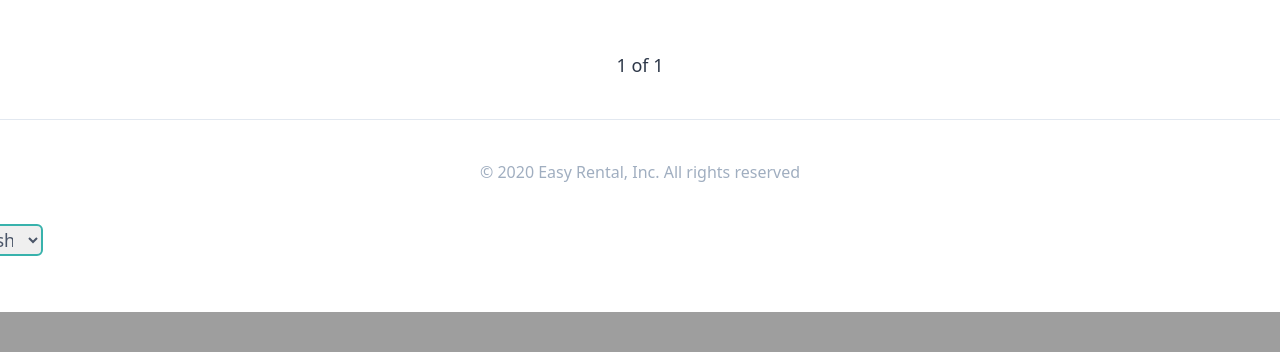
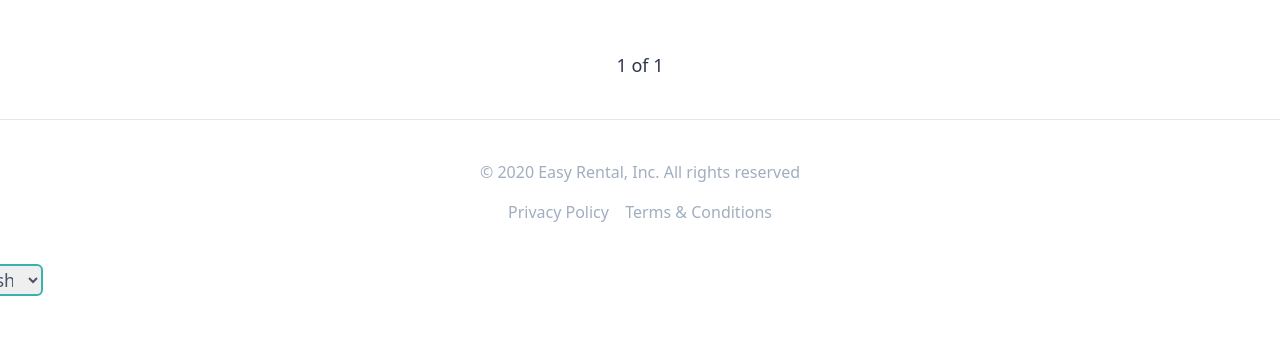
Before and after one commit to VaibhavSethia07/Easy-Rental, a Django app: page / in a window 1280 px wide; the page is wider, and only the part inside the window is pictured. Shown: the part 628-980 px from the top of that part. Before the commit the page ends 940 px from the top of that part, so only its background shows below. Run offline with Django 3.2, Linux system fonts and the light colour scheme; data that the repository does not hold is empty; style sheets or scripts are compiled from the project's sources; some libraries are stand-ins or nearby versions.

Commit message:
Add privacy policy and terms and conditions page

```diff
--- a/conversations/views.py
+++ b/conversations/views.py
@@ -30,12 +30,11 @@ class ConversationDetailView(View):
 
     def post(self, *args, **kwargs):
         message = self.request.POST.get("message", None)
-        print(self.request.POST)
         pk = kwargs.get("pk")
         conversation = models.Conversation.objects.get_or_none(pk=pk)
         if not conversation:
             raise Http404()
-        print( )
+
         if message is not None:
             models.Message.objects.create(
                 message=message,
--- a/rooms/templates/base.html
+++ b/rooms/templates/base.html
@@ -11,13 +11,14 @@
 </head>
 <body class="text-gray-800 mt-20 font-sans">
     {% include 'partials/messages.html' %}
-    <header class="container max-w-full flex top-0 z-10 items-center justify-between px-6 h-18 border-b border-blue-400 fixed bg-white">
-        <div class="flex items-center w-1/3">
+    <header class="container max-w-full flex top-0 z-20 items-center justify-between px-6 h-18 border-b border-blue-400 fixed bg-white">
+        <div class="flex items-center w-1/2">
             <a href="{% url "core:home" %}">
                 <img class="w-10 mr-6" src="{% static 'img/logo.png' %}"  />
             </a>
+            <a href="{% url "core:home" %}" class="w-1/2"><span class=" px-3 text-center font-medium text-blue-500 text-lg font-sans">Easy Rental</span></a>
             {% block search_bar %}
-                <form method="get" action="{% url "rooms:search" %}" class="w-full flex -mt-1">
+                <form method="get" action="{% url "rooms:search" %}" class="w-full flex -mt-1 -ml-32">
                     <i class="fa fa-search flex px-2 ml-0 mt-3 z-10"></i>
                     <div class="w-1/3 flex absolute">
                         <input
--- a/rooms/templates/partials/footer.html
+++ b/rooms/templates/partials/footer.html
@@ -1,7 +1,11 @@
 {% load i18n %}
 <footer class="container m-auto text-center py-10 border-t font-medium text-gray-500">
     <div class="flex flex-col ">
-        <span>&copy; 2020 Easy Rental, Inc. {% trans 'All rights reserved' %}</span>
+        <span class="inline-block">&copy; 2020 Easy Rental, Inc. {% trans 'All rights reserved' %}</span>
+        <div class="mt-4 text-center">
+            <a href="{% url 'users:privacy_policy' %}" class="mr-3"><span>Privacy Policy</span></a>
+            <a href="{% url 'users:terms_conditions' %}"><span>Terms & Conditions</span></a>
+        </div>
     </div>
     <div class="flex mt-10">
         {% get_current_language as LANGUAGE_CODE %}
--- a/rooms/templates/rooms/room_list.html
+++ b/rooms/templates/rooms/room_list.html
@@ -7,8 +7,9 @@
 
 {% block content %}
     <div class="container mx-auto pb-10">
+        <span class="absolute mt-48 text-center ml-50vh z-10 py-2 text-white text-4xl font-serif">Find your Home away from Home</span>
         <div class="-mx-20 rounded-xxl mt-24 mb-16 bg-blue-400 h-60vh bg-cover bg-center" style="background-image:url(https://images.unsplash.com/photo-1493809842364-78817add7ffb?ixlib=rb-1.2.1&auto=format&fit=crop&w=1050&q=80)"></div>
-            <div class="-mx-20 flex flex-wrap mb-10">
+        <div class="-mx-20 flex flex-wrap mb-10">
                 {% for room in  rooms %}
                      {% include "mixins/room_card.html"  with room=room %}
                 {% endfor %}
--- a/users/urls.py
+++ b/users/urls.py
@@ -13,6 +13,8 @@ urlpatterns = [
     path("update-profile/", views.UpdateProfileView.as_view(), name="update"),
     path("update-password/", views.UpdatePasswordView.as_view(), name="password"),
     path("<int:pk>/", views.UserProfileView.as_view(), name="profile"),
-    path("switch_hosting", views.switch_hosting, name="switch_hosting"),
-    path("switch_language", views.switch_language, name="switch_language"),
+    path("switch_hosting/", views.switch_hosting, name="switch_hosting"),
+    path("switch_language/", views.switch_language, name="switch_language"),
+    path("privacy_policy/", views.privacy_policy, name="privacy_policy"),
+    path("terms_conditions/", views.terms_conditions, name="terms_conditions"),
 ]
--- a/users/views.py
+++ b/users/views.py
@@ -220,6 +220,12 @@ def switch_language(request):
         request.session[translation.LANGUAGE_SESSION_KEY] = lang
     return HttpResponse(status=200)
 
+def privacy_policy(request):
+    return render(request, "users/privacy_policy.html")
+
+def terms_conditions(request):
+    return render(request, "users/terms_conditions.html")
+
 # class LoginView(View):
     # def get(self, request):
         # form = forms.LoginForm(initial={"email": "vaibhavsethia110@gmail.com"})
```
